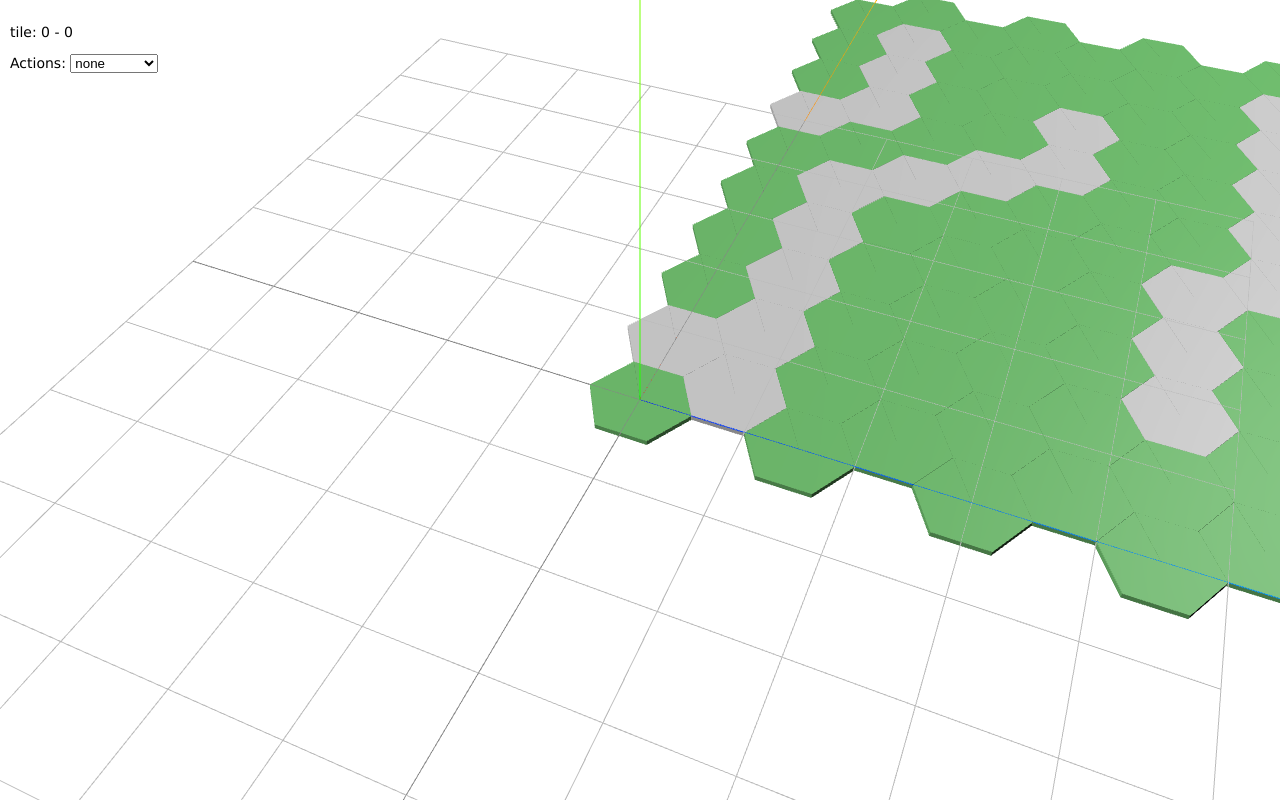
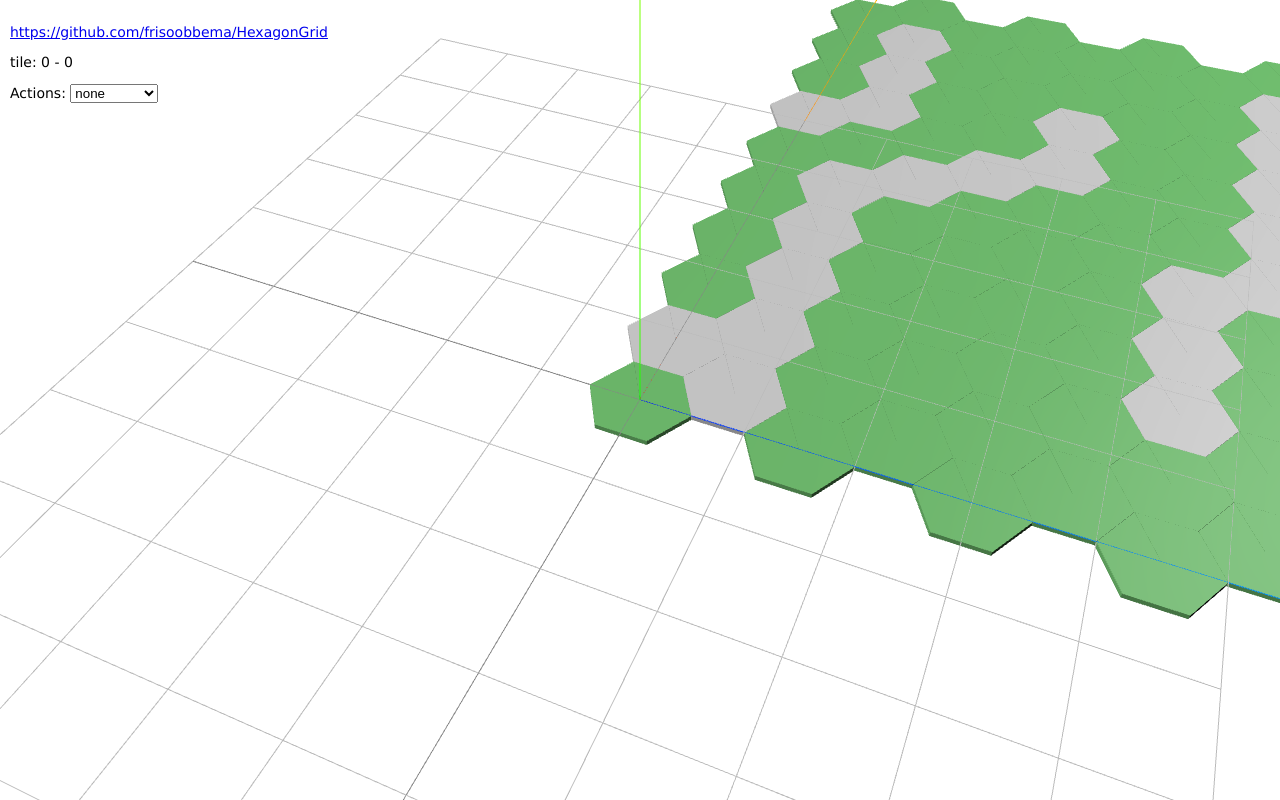
Before and after one commit to frisoobbema/HexagonGrid, a website: page docs/index.html in a window 1280 px wide. Drawn offline with Linux system fonts and the light colour scheme; animation ran at ten frames a second.

Commit message:
add docs

```diff
--- a/docs/index.html
+++ b/docs/index.html
@@ -16,6 +16,7 @@
     <div id="canvas-wrapper"></div>
 
     <div id="menu">
+      <p><a href="https://github.com/frisoobbema/HexagonGrid">https://github.com/frisoobbema/HexagonGrid</a></p>
       <p>tile: <span id="tileId">0 - 0</span></p>
 
       Actions: <select id="dropdown" name="actions">
```
Also changed, not shown: build/index.html.
